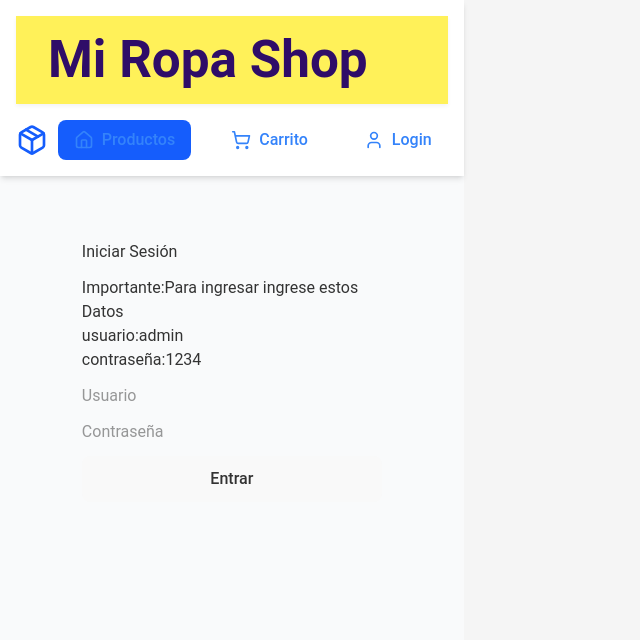
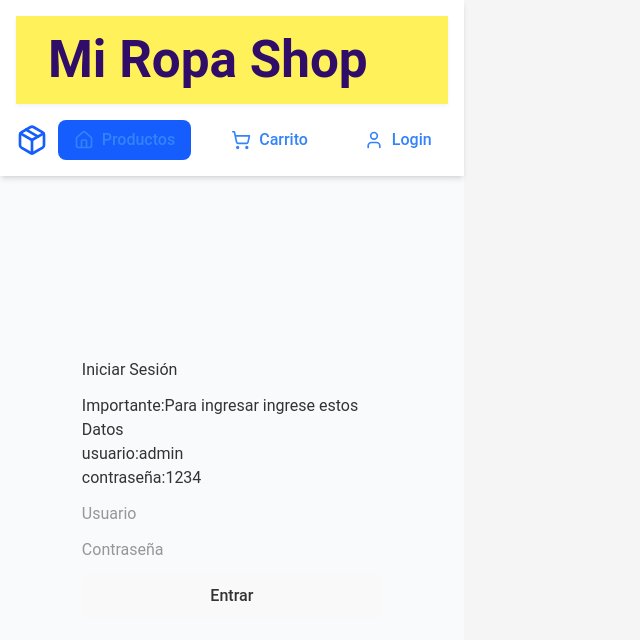
Before and after one commit to alejandroponce00/preentrega-Alejandro-Ponce, a React (Vite) app: page / in a window 1280 px wide. Shown: the top 640 px of the page, without its empty margins (0-640 px from the left). Built offline with nearby package versions, Linux system fonts and the light colour scheme.

Commit message:
acomodando el layout

```diff
--- a/src/components/Layout.jsx
+++ b/src/components/Layout.jsx
@@ -3,9 +3,9 @@ import Header from './Header';
 
 function Layout({ children, cartItemsCount, search, setSearch, user, logout }) {
   return (
-    <div className="min-h-screen bg-gray-50">
+    <div className="min-h-screen bg-gray-50 flex flex-col">
       <Header cartItemsCount={cartItemsCount} search={search} setSearch={setSearch} user={user} logout={logout} />
-      <main className="max-w-7xl mx-auto px-4 py-8">
+      <main className="flex-1 w-full flex flex-col items-center justify-center px-4 sm:px-6 md:px-10 py-4 sm:py-6 md:py-8 xl:px-0 xl:max-w-full" style={{maxWidth: '100vw'}}>
         {children}
       </main>
     </div>
```
